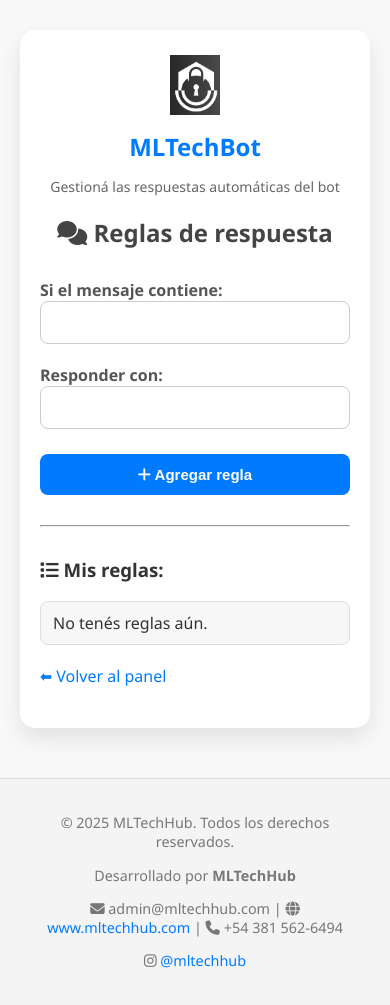
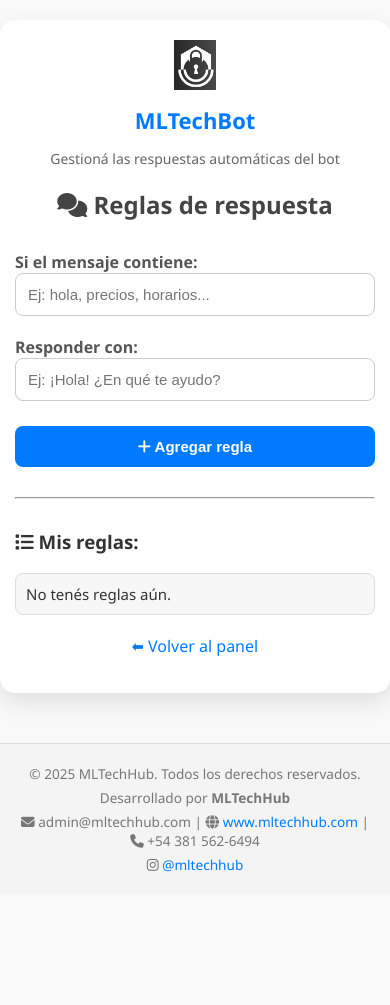
Before and after one commit to JuanPa21arg/mltechbot, a Flask app: page /respuestas in a window 390 px wide. After the commit the page ends 872 px from the top, so only its background shows below. Run offline with Flask 3, Linux system fonts and the light colour scheme; a user stored in the database is signed in; data that the repository does not hold is empty.

Commit message:
💻 Mejoras responsivas en HTML y CSS

```diff
--- a/static/estilo.css
+++ b/static/estilo.css
@@ -131,3 +131,36 @@ footer {
         font-size: 15px;
     }
 }
+
+@media (max-width: 768px) {
+    body {
+        font-size: 16px;
+    }
+
+    .contenedor {
+        max-width: 95%;
+        margin: 20px auto;
+        padding: 20px 15px;
+    }
+
+    input, button, textarea {
+        font-size: 16px;
+    }
+
+    .branding img {
+        height: 50px;
+    }
+
+    .branding h1 {
+        font-size: 22px;
+    }
+
+    footer {
+        font-size: 0.85em;
+        padding: 15px;
+    }
+
+    footer p {
+        margin: 5px 0;
+    }
+}
--- a/templates/respuestas.html
+++ b/templates/respuestas.html
@@ -3,6 +3,7 @@
 <head>
     <meta charset="UTF-8">
     <title>Respuestas automáticas | MLTechHub</title>
+    <meta name="viewport" content="width=device-width, initial-scale=1.0"> <!-- 👈 Responsivo -->
     <link rel="stylesheet" href="{{ url_for('static', filename='estilo.css') }}">
     <link rel="icon" href="{{ url_for('static', filename='MLtechhub.ico') }}">
     <link rel="stylesheet" href="https://cdnjs.cloudflare.com/ajax/libs/font-awesome/6.5.0/css/all.min.css">
@@ -18,15 +19,42 @@
             padding: 10px 12px;
             border-radius: 8px;
             border: 1px solid #ddd;
+            display: flex;
+            flex-direction: column;
+        }
+
+        ul li strong {
+            color: #333;
         }
 
         ul li a {
-            margin-left: 10px;
+            margin-top: 5px;
             font-size: 0.95em;
+            text-decoration: none;
+            color: #007bff;
+        }
+
+        ul li a:hover {
+            text-decoration: underline;
         }
 
         hr {
             margin: 30px 0;
+        }
+
+        @media (max-width: 600px) {
+            ul li {
+                font-size: 15px;
+                padding: 10px;
+            }
+
+            form input {
+                font-size: 15px;
+            }
+
+            button {
+                font-size: 15px;
+            }
         }
     </style>
 </head>
@@ -42,10 +70,10 @@
 
         <form method="POST">
             <label for="mensaje">Si el mensaje contiene:</label>
-            <input type="text" name="mensaje" required>
+            <input type="text" name="mensaje" placeholder="Ej: hola, precios, horarios..." required>
 
             <label for="respuesta">Responder con:</label>
-            <input type="text" name="respuesta" required>
+            <input type="text" name="respuesta" placeholder="Ej: ¡Hola! ¿En qué te ayudo?" required>
 
             <button type="submit"><i class="fas fa-plus"></i> Agregar regla</button>
         </form>
@@ -57,16 +85,20 @@
             {% for r in reglas %}
                 <li>
                     <strong>{{ r.mensaje }}</strong> → {{ r.respuesta }}
-                    <a href="{{ url_for('editar_respuesta', id=r.id) }}"><i class="fas fa-pen"></i> Editar</a>
-                    |
-                    <a href="{{ url_for('eliminar_respuesta', id=r.id) }}" onclick="return confirm('¿Eliminar esta respuesta?');"><i class="fas fa-trash"></i> Eliminar</a>
+                    <div>
+                        <a href="{{ url_for('editar_respuesta', id=r.id) }}"><i class="fas fa-pen"></i> Editar</a>
+                        |
+                        <a href="{{ url_for('eliminar_respuesta', id=r.id) }}" onclick="return confirm('¿Eliminar esta respuesta?');"><i class="fas fa-trash"></i> Eliminar</a>
+                    </div>
                 </li>
             {% else %}
                 <li>No tenés reglas aún.</li>
             {% endfor %}
         </ul>
 
-        <p style="margin-top: 20px;"><a href="{{ url_for('inicio') }}">⬅ Volver al panel</a></p>
+        <p style="margin-top: 20px; text-align: center;">
+            <a href="{{ url_for('inicio') }}">⬅ Volver al panel</a>
+        </p>
     </div>
 
     <footer>
```
Also changed, not shown: templates/admin.html (+51 -9 lines), templates/login.html (+4 -3 lines), templates/panel.html (+15 -1 lines), templates/perfil.html (+11 -8 lines), templates/registro.html (+8 -6 lines).
